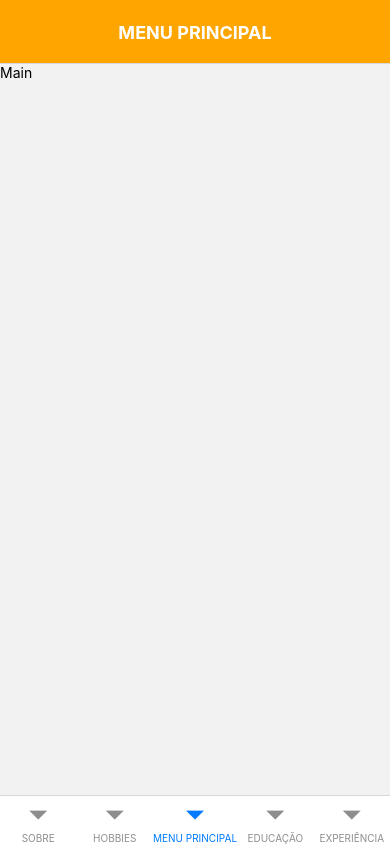
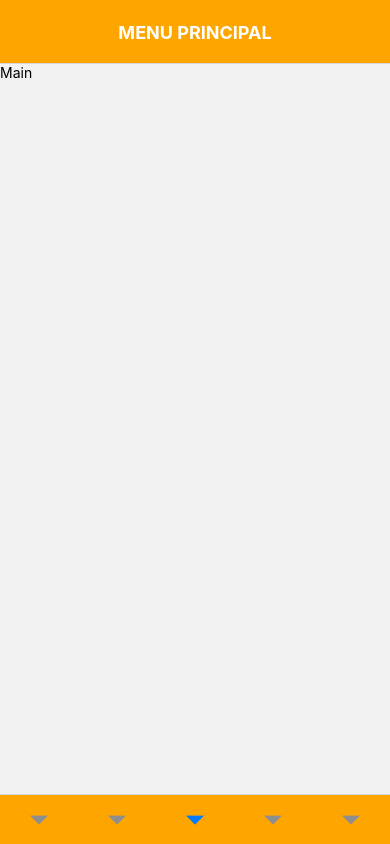
Before and after one commit to MateusPitura/app-reactnative-portfolio, a React Native app: screen / in a window 390 px wide. Built offline with nearby package versions, Linux system fonts and the light colour scheme.

Commit message:
style(screens): adicionado cor de fundo a barra de navegação

```diff
--- a/src/App.tsx
+++ b/src/App.tsx
@@ -1,7 +1,7 @@
 import React from 'react';
 import {StatusBar} from 'react-native';
 import {NavigationContainer} from '@react-navigation/native';
-import Root from './screens/Root'
+import ScreenManager from './screens/ScreenManager'
 
 export default function(){
   return(
@@ -9,7 +9,7 @@ export default function(){
       <StatusBar
         backgroundColor="#FFA500"
       />
-      <Root/>
+      <ScreenManager/>
     </NavigationContainer>
   )
 }
--- a/src/screens/Root.tsx
+++ b/src/screens/ScreenManager.tsx
@@ -1,4 +1,6 @@
 import React from 'react';
+import {Text} from 'react-native'
+import StyleBottomTabNavigator from '../style/bottom-tab-navigator'
 import {createBottomTabNavigator} from '@react-navigation/bottom-tabs';
 import Main from './Main';
 import About from './About';
@@ -10,7 +12,13 @@ const BottomTabNavigator = createBottomTabNavigator();
 
 export default function(){
   return(
-      <BottomTabNavigator.Navigator initialRouteName="Main">
+      <BottomTabNavigator.Navigator
+        initialRouteName="Main"
+        screenOptions={{
+          tabBarShowLabel: false,
+          tabBarStyle:[StyleBottomTabNavigator.background]
+        }}
+      >
         <BottomTabNavigator.Screen
           name="About"
           component={About}
@@ -39,6 +47,9 @@ export default function(){
               fontWeight:'bold',
             },
             headerTitleAlign:'center',
+            // tabBarIcon:()=>(
+            //   <Text></Text>
+            // )
           }}
         />
         <BottomTabNavigator.Screen
--- /dev/null
+++ b/src/style/bottom-tab-navigator.tsx
@@ -0,0 +1,8 @@
+import {StyleSheet} from 'react-native'
+
+export default StyleSheet.create({
+    background:{
+        height: 50,
+        backgroundColor: '#FFA500',
+    }
+})
```
